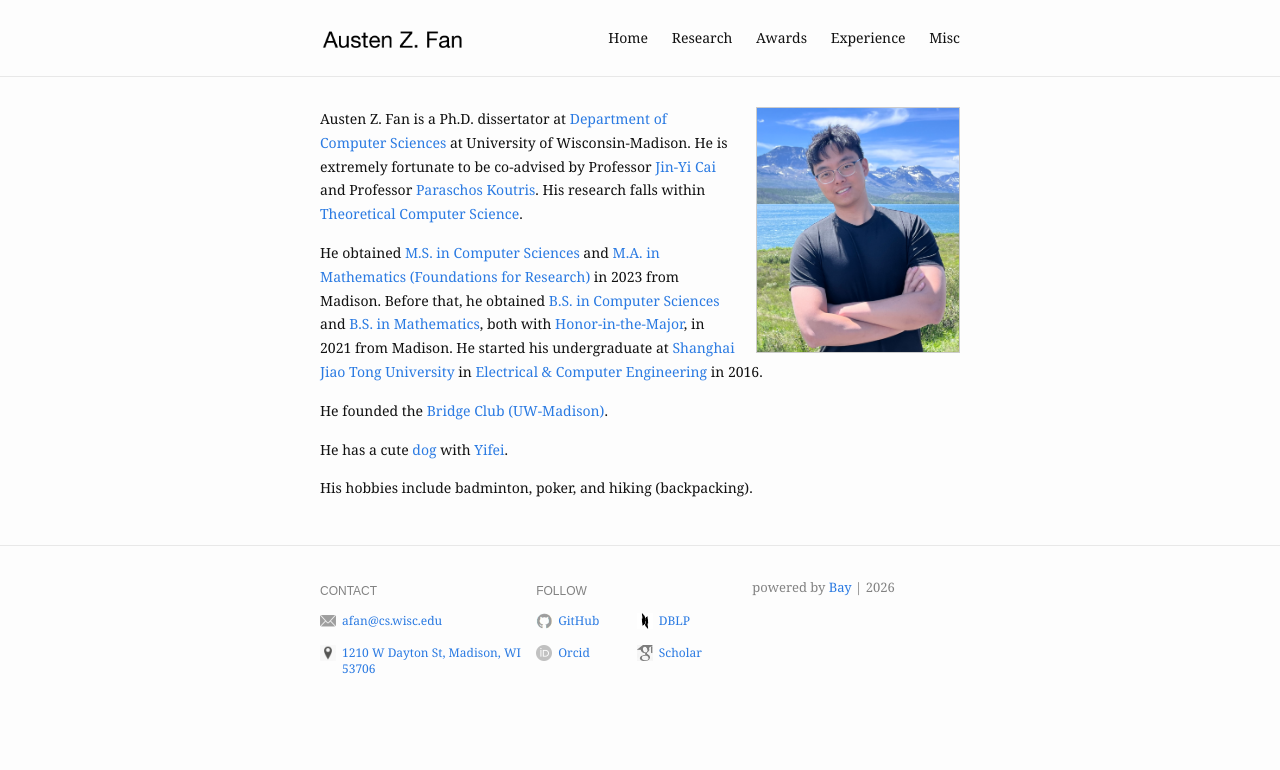
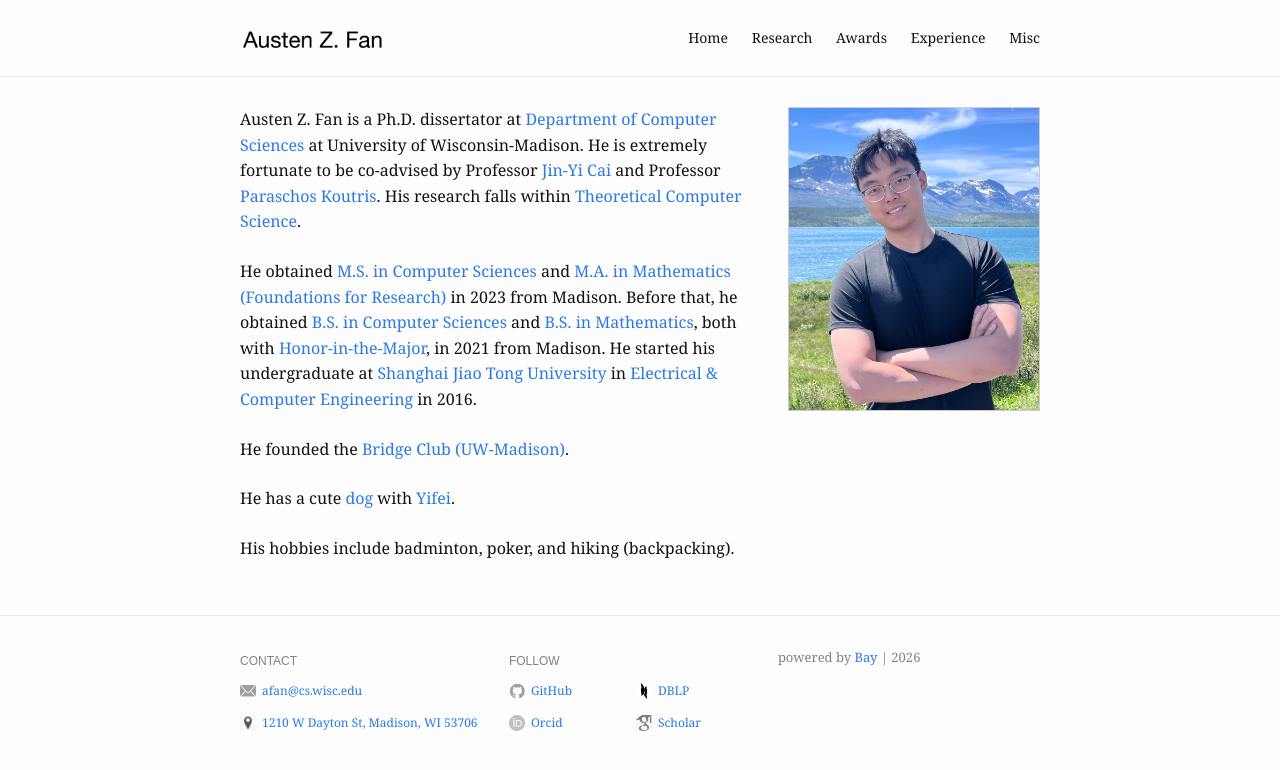
Before and after one commit to Austen-Z-Fan/Austen-Z-Fan.github.io, a Jekyll site: the page built from index.md, in a window 1280 px wide. Shown: the top 770 px of the page. Built offline with Jekyll 4.4.1, drawn with Linux system fonts in a browser that asks for light colours.

Commit message:
Update home.html

```diff
--- a/_layouts/home.html
+++ b/_layouts/home.html
@@ -5,16 +5,38 @@
   <body>
     {% include header.html %}
 
+    <style>
+
+      .page-content {
+        font-size: 16px; /* Adjust to 16px–22px as needed */
+        line-height: 1.6;
+      }
+
+      .page-content p {
+        margin-bottom: 1.5em;
+      }
+
+      .wrapper {
+        max-width: 800px;
+        width: 90%;
+        margin: 0 auto;
+      }
+    </style>
+
     <div class="page-content">
       <div class="wrapper">
-        <div class="home">
+        <div class="home-container">
             <img
               src="{{ page.profile_picture.src | absolute_url }}"
               alt="{{ page.profile_picture.alt }}"
               class="profile-pic"
+              style="width: 250px; height: auto;"
             />
 
+            <div class="text_content">
               {{ content }}
+            </div>
+
         </div>
       </div>
     </div>
```
Lines whose indentation alone changed are shown as unchanged.
